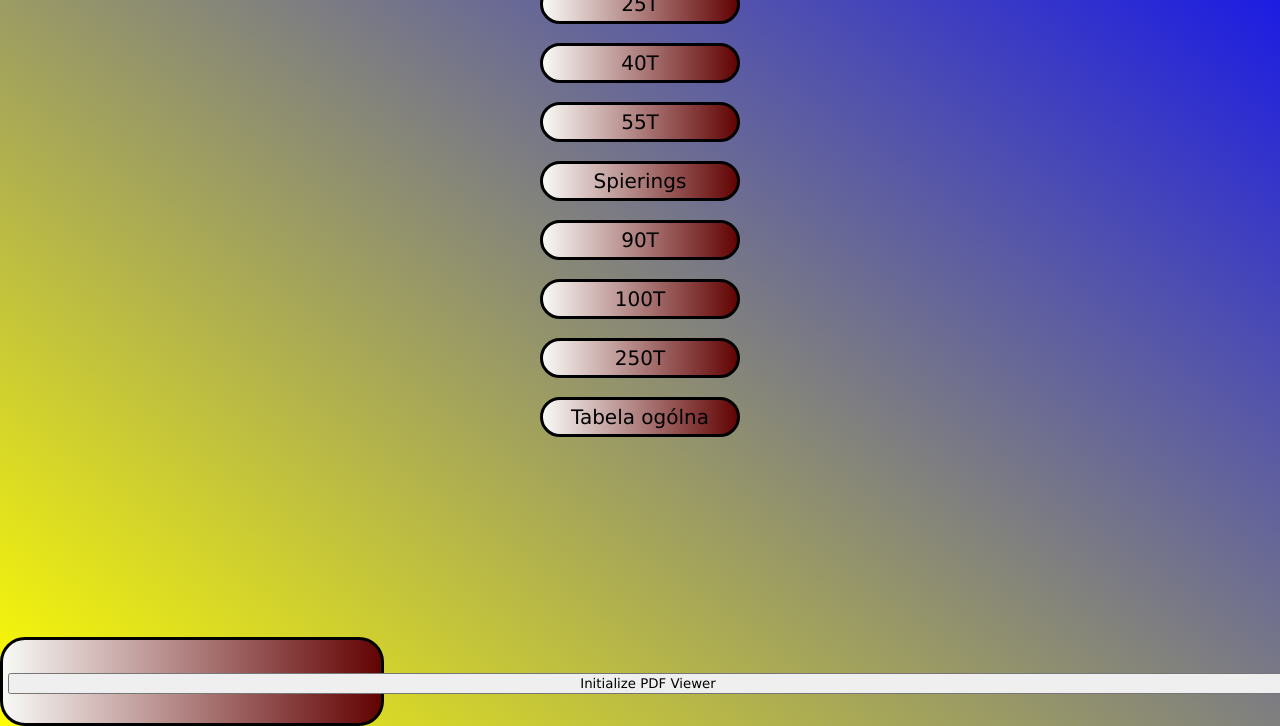
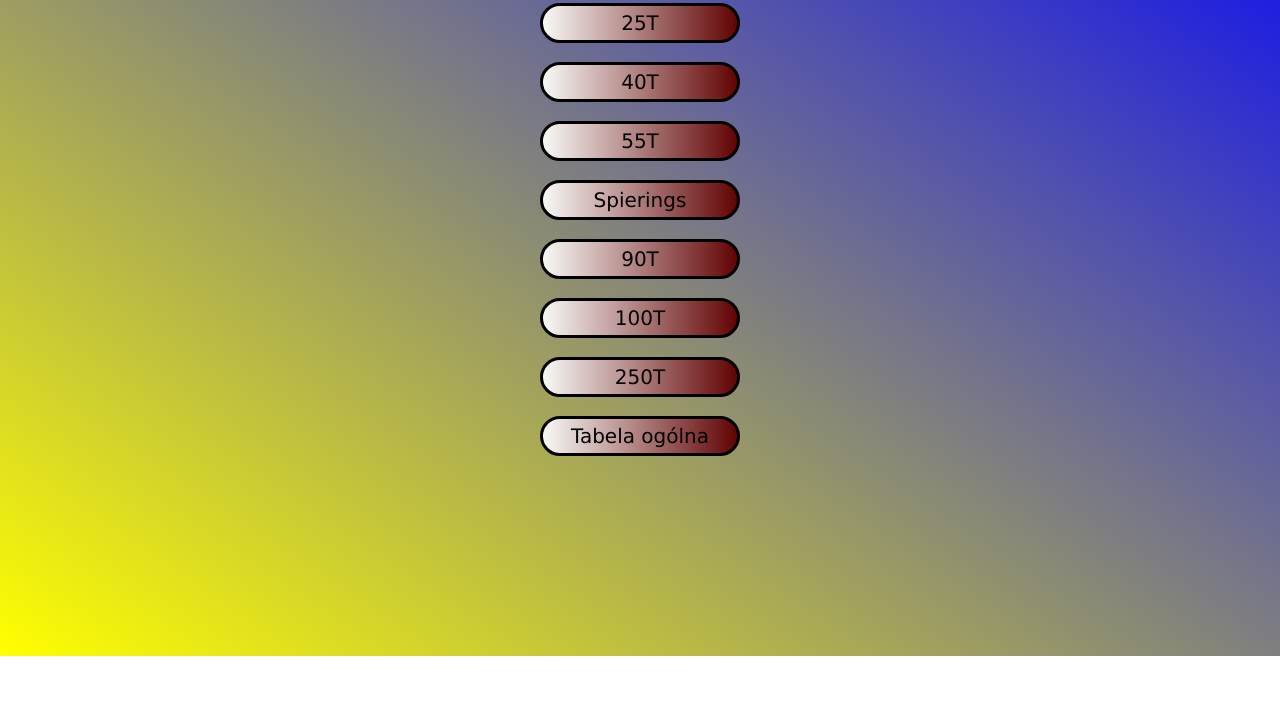
Before and after one commit to lukasz-coder/zuraw, a plain HTML site: page index.html in a window 1280 px wide. Shown: the part 204-930 px from the top of the page. After the commit the page ends 860 px from the top, so only its background shows below. Drawn offline with Linux system fonts and the light colour scheme.

Commit message:
Add files via upload

```diff
--- a/index.html
+++ b/index.html
@@ -5,17 +5,17 @@
           <meta http-equiv="X-UA-Compatible" content="IE=edge">
           <meta name="viewport" content="width=device-width, initial-scale=1.0">
           <link rel="stylesheet" href="styles.css">
-          <link rel="shortcut icon" href="metal_logo.png">
+          <link rel="shortcut icon" href="metal_logo.png" >
           <title>Tabele</title>
      </head>
      <body>
           <header>
                 <h1><b>Tabele udźwigów</b></h1>
                <div class="pic_metal">
-               <img  src="metal_logo.png">
+               <img  src="metal_logo.png"></a>
                 </div>
                <div class="buttons">
-                    <button onclick="initializePdfviewer (arguments)" class="button25" onclick="location.href='25t.pdf' ;">25T</button>
+                   <br><button  class="button25" onclick="location.href='25t.pdf' ;">25T</button>
                    <br> <button class="button25" onclick="location.href='40t.pdf' ;">40T</button>
                    <br><button class="button25" onclick="location.href='55t.pdf' ;">55T</button>
                    <br><button class="button25" onclick="location.href='spierings.pdf' ;">Spierings</button>
@@ -26,9 +26,6 @@
 
                </div>
 
-               <div class="button25" style="width:30% ">
-                            <button onclick="initializePdfviewer (arguments)">Initialize PDF Viewer</button>
-                        </div>
 
 
 
```
